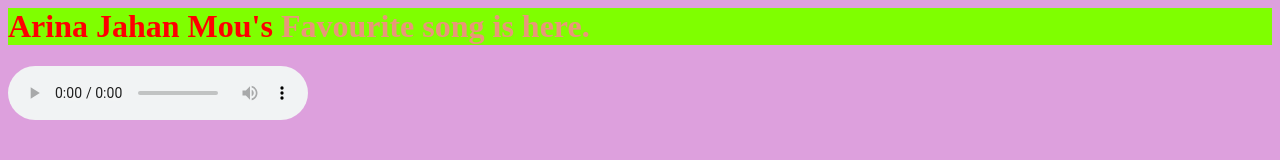
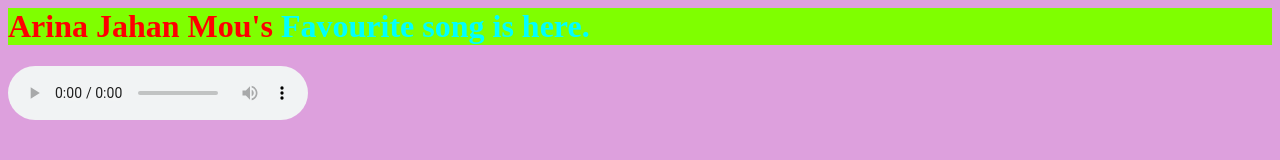
Before and after one commit to anisur379/chuse_chuse_kha., a plain HTML site: page index.html in a window 1280 px wide. Drawn offline with Linux system fonts and the light colour scheme.

Commit message:
something

```diff
--- a/index.html
+++ b/index.html
@@ -15,7 +15,7 @@
         }
 
         h1 {
-            color: darksalmon;
+            color: cyan;
             background-color: chartreuse;
         }
     </style>
```
